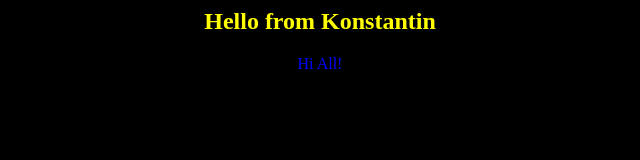
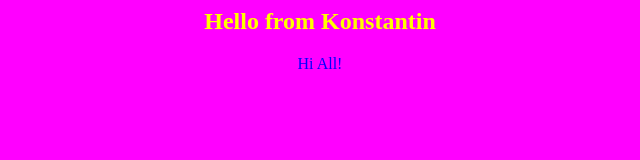
Before and after one commit to findias/less-jenkins, a plain HTML site: page index.html in a window 1280 px wide. Shown: the whole page, without its empty margins (320-960 px from the left). Drawn offline with Linux system fonts and the light colour scheme.

Commit message:
Change colore magenta

```diff
--- a/index.html
+++ b/index.html
@@ -1,5 +1,5 @@
 <html>
-<body bgcolor=black>
+<body bgcolor=magenta>
 <center>
 <h2><font color=yellow>Hello from Konstantin</font></h2>
 
```
